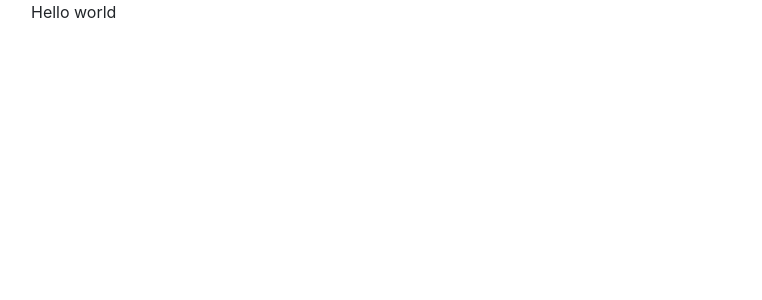
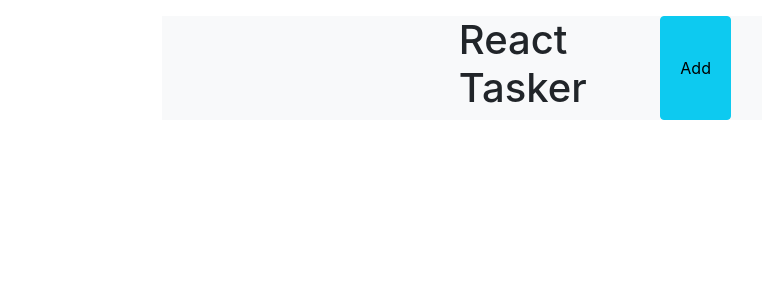
Before and after one commit to jbramirez03/React-Tasker, a React (Create React App) app: page / in a window 1280 px wide. Shown: the top 300 px of the page, without its empty margins (51-813 px from the left). Built offline with nearby package versions, Linux system fonts and the light colour scheme.

Commit message:
made header component to hold header text aswell as button"

```diff
--- a/public/index.html
+++ b/public/index.html
@@ -14,7 +14,7 @@
       integrity="sha384-uWxY/CJNBR+1zjPWmfnSnVxwRheevXITnMqoEIeG1LJrdI0GlVs/9cVSyPYXdcSF"
       crossorigin="anonymous"
     />
-    <title>React App</title>
+    <title>React Tasker</title>
   </head>
   <body>
     <noscript>You need to enable JavaScript to run this app.</noscript>
--- a/src/App.js
+++ b/src/App.js
@@ -1,7 +1,12 @@
 import "./App.css";
+import Header from "./components/Header";
 
 function App() {
-  return <div className="container">Hello world</div>;
+  return (
+    <div className="container col-lg-8 mt-3 bg-light">
+      <Header />
+    </div>
+  );
 }
 
 export default App;
--- /dev/null
+++ b/src/components/Header.js
@@ -0,0 +1,10 @@
+const Header = () => {
+    return (
+        <div className='row justify-content-center'>
+            <h1 className="col-lg-3">React Tasker</h1>
+            <button className='btn btn-info col-lg-1'>Add</button>
+        </div>
+    )
+}
+
+export default Header
```
